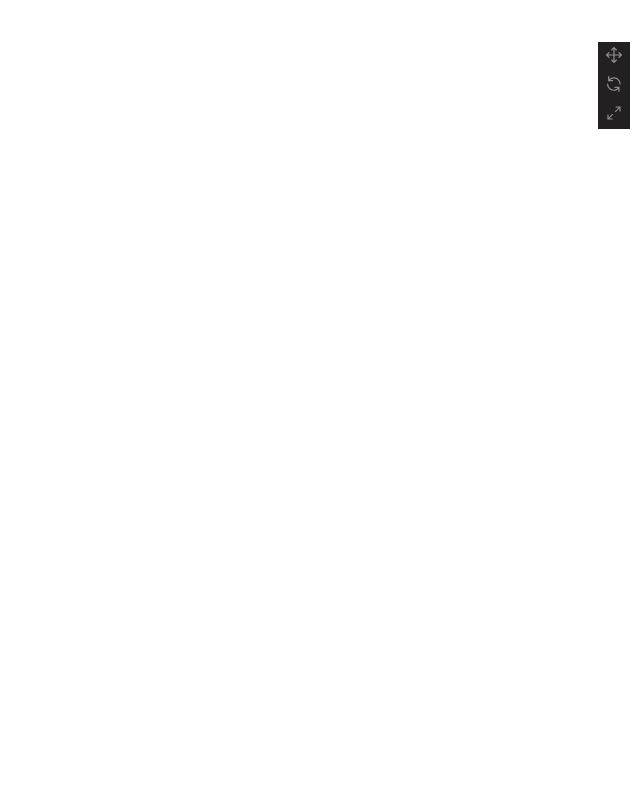
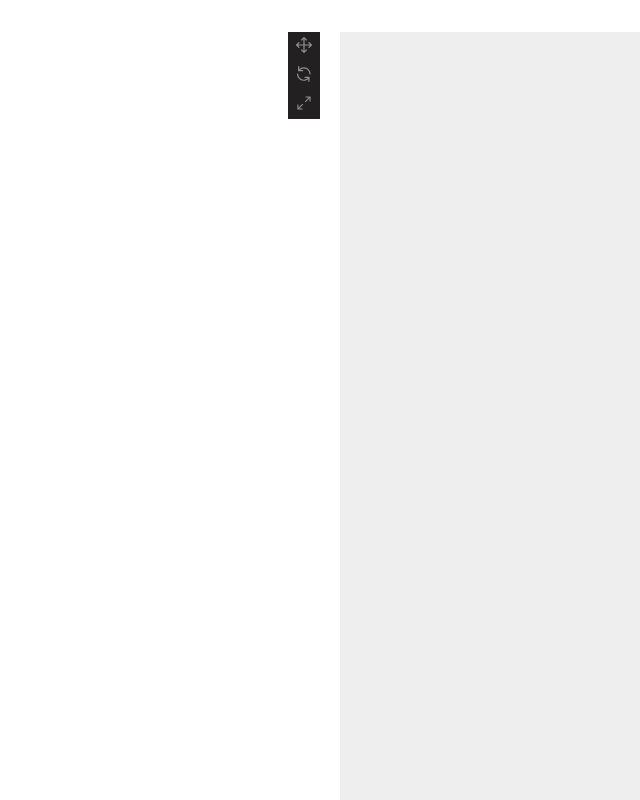
Before and after one commit to Eduar2819/proyecto-editor, a plain HTML site: page index.html in a window 1280 px wide. Shown: the whole page, without its empty margins (640-1280 px from the left). Drawn offline with Linux system fonts and the light colour scheme.

Commit message:
iniciando el sidebar

```diff
--- a/css/main.css
+++ b/css/main.css
@@ -36,8 +36,8 @@ button {
 
 #toolbar {
     position: absolute;
-    right: 10px;
-    top: 42px;
+    right: 320px;
+    top: 32px;
     width: 32px;
     background: #eee;
     text-align: center;
@@ -55,3 +55,13 @@ button {
         #toolbar img {
             filter: invert(1);
         }
+#sidebar {
+    position: absolute;
+    right: 0;
+    top: 32px;
+    bottom: 0;
+    width: 300px;
+    background: #eee;
+    overflow: auto;
+
+}
--- a/index.html
+++ b/index.html
@@ -10,9 +10,13 @@
         <script type = "module">
 
             import {Toolbar}  from '/js/Toolbar.js';
+            import {Sidebar} from '/js/Sidebar.js';
 
             var toolbar = new Toolbar();
             document.body.appendChild(toolbar.dom);
+
+            var sidebar = new Sidebar();
+            document.body.appendChild(sidebar.dom);
 
         </script>
 
--- a/js/Sidebar.js
+++ b/js/Sidebar.js
@@ -0,0 +1,12 @@
+import {UIPanel, UIButton} from '../libs/ui.js';
+
+function Sidebar (){
+
+    var container = new UIPanel();
+    container.setId('sidebar');
+
+
+    return container;
+
+}
+    export {Sidebar};
```
